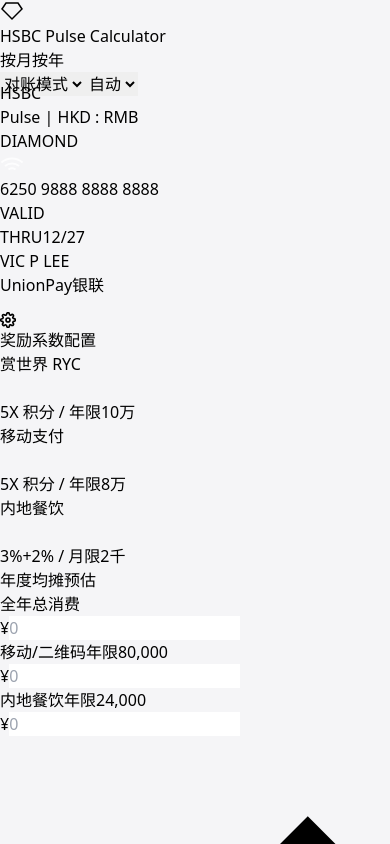
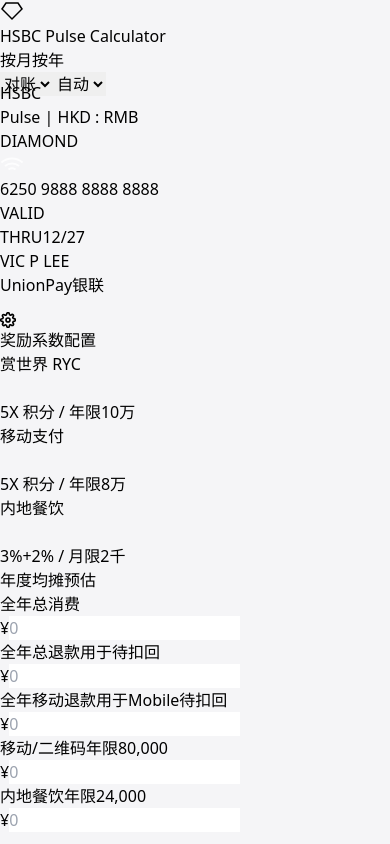
Before and after one commit to Williamsjs0727/pulse-calculator, a React (Vite) app: page / in a window 390 px wide. Both pictures are taken after a click on the button "按年". Shown: the top 844 px of the page. Built offline with nearby package versions, Linux system fonts and the light colour scheme.

Commit message:
feat: improve mobile nav and add refund/clawback controls

```diff
--- a/src/App.jsx
+++ b/src/App.jsx
@@ -694,6 +694,12 @@
       totalSpend: toSafeNumber(row.totalSpend),
       mobilePaySpend: toSafeNumber(row.mobilePaySpend),
       diningSpend: toSafeNumber(row.diningSpend),
+      totalRefundSpend: toSafeNumber(row.totalRefundSpend),
+      mobileRefundSpend: toSafeNumber(row.mobileRefundSpend),
+      diningRefundSpend: toSafeNumber(row.diningRefundSpend),
+      pendingBaseClawback: toSafeNumber(row.pendingBaseClawback),
+      pendingRycClawback: toSafeNumber(row.pendingRycClawback),
+      pendingMobileClawback: toSafeNumber(row.pendingMobileClawback),
       __index: index,
     }))
     .sort((a, b) => {
@@ -709,6 +715,8 @@
   const yearlyTotal = toSafeNumber(yearlyData?.totalSpend);
   const yearlyMobile = toSafeNumber(yearlyData?.mobilePaySpend);
   const yearlyDining = toSafeNumber(yearlyData?.diningSpend);
+  const yearlyTotalRefund = toSafeNumber(yearlyData?.totalRefundSpend);
+  const yearlyMobileRefund = toSafeNumber(yearlyData?.mobileRefundSpend);
   const forceThreshold = Boolean(yearlyData?.forceThreshold);
 
   return Array.from({ length: monthCount }, (_, index) => ({
@@ -716,6 +724,8 @@
     totalSpend: yearlyTotal / monthCount,
     mobilePaySpend: yearlyMobile / monthCount,
     diningSpend: yearlyDining / monthCount,
+    totalRefundSpend: yearlyTotalRefund / monthCount,
+    mobileRefundSpend: yearlyMobileRefund / monthCount,
     forceThreshold,
     __index: index,
   }));
@@ -796,7 +806,10 @@
     });
   } else {
     const y = inputData;
-    totalSpend = toSafeNumber(y.totalSpend);
+    totalSpend = toSafeNumber(
+      y.totalNetSpend ??
+      (toSafeNumber(y.totalSpend) - toSafeNumber(y.totalRefundSpend))
+    );
     rcBase = totalSpend * CONSTANTS.BASE_RATE;
 
     if (activities.ryc) {
@@ -804,7 +817,11 @@
       rcRyc = rycUsed * CONSTANTS.RYC_RATE;
     }
     if (activities.mobilePay) {
-      mpUsed = Math.min(Math.max(toSafeNumber(y.mobilePaySpend), 0), CONSTANTS.MP_CAP_RMB);
+      const yearlyMobileNet = toSafeNumber(
+        y.mobileNetSpend ??
+        (toSafeNumber(y.mobilePaySpend) - toSafeNumber(y.mobileRefundSpend))
+      );
+      mpUsed = Math.min(Math.max(yearlyMobileNet, 0), CONSTANTS.MP_CAP_RMB);
       rcMobile = mpUsed * CONSTANTS.MP_RATE;
     }
     if (activities.dining && toSafeNumber(y.diningSpend) > 0) {
@@ -1004,10 +1021,26 @@
   pendingMobileClawback: 0,
 });
 
+const createYearlyRecord = () => ({
+  totalSpend: 0,
+  mobilePaySpend: 0,
+  diningSpend: 0,
+  totalRefundSpend: 0,
+  mobileRefundSpend: 0,
+  forceThreshold: true,
+});
+
 export default function PulseLiquidFixed() {
   const [activeTab, setActiveTab] = useState('monthly');
   const [activities, setActivities] = useState({ ryc: true, mobilePay: true, dining: true });
   const [includePendingDining, setIncludePendingDining] = useState(false);
+  const [deductPendingClawback, setDeductPendingClawback] = useState(() => {
+    try {
+      return localStorage.getItem('pulse-deduct-pending-clawback') === '1';
+    } catch {
+      return false;
+    }
+  });
   const [calcMode, setCalcMode] = useState(() => {
     try {
       return localStorage.getItem('pulse-calc-mode') || 'reconcile';
@@ -1024,7 +1057,7 @@
   });
   const [resolvedTheme, setResolvedTheme] = useState('light');
   const [months, setMonths] = useState([createMonthRecord(1)]);
-  const [yearly, setYearly] = useState({ totalSpend: 0, mobilePaySpend: 0, diningSpend: 0, forceThreshold: true });
+  const [yearly, setYearly] = useState(createYearlyRecord());
 
   const result = useMemo(
     () =>
@@ -1053,6 +1086,10 @@
     setActiveTab('monthly');
   };
 
+  const displayedTotalRc = result.totalRc - (deductPendingClawback ? result.pendingClawbackTotal : 0);
+  const displayedAsiaMiles = displayedTotalRc * CONSTANTS.RC_TO_ASIAMILES;
+  const displayedReturnRate = result.totalSpend > 0 ? (displayedTotalRc / result.totalSpend) * 100 : 0;
+
   useEffect(() => {
     const matcher = window.matchMedia('(prefers-color-scheme: dark)');
 
@@ -1080,6 +1117,14 @@
       void error;
     }
   }, [calcMode]);
+
+  useEffect(() => {
+    try {
+      localStorage.setItem('pulse-deduct-pending-clawback', deductPendingClawback ? '1' : '0');
+    } catch (error) {
+      void error;
+    }
+  }, [deductPendingClawback]);
 
   useEffect(() => {
     try {
@@ -1113,24 +1158,24 @@
 
       {/* 悬浮导航栏 */}
       <nav className="fixed top-4 md:top-6 left-0 right-0 z-50 px-4 flex justify-center">
-        <div className="bg-white/70 dark:bg-gray-900/70 backdrop-blur-2xl rounded-full shadow-[0_10px_40px_-10px_rgba(0,0,0,0.1)] border border-white/40 dark:border-white/10 pl-4 pr-1.5 py-1.5 md:pl-6 md:pr-2 md:py-2 flex items-center gap-3 md:gap-6 w-full max-w-[360px] md:max-w-max justify-between md:justify-start transition-all duration-300">
-          <div className="flex items-center gap-2">
+        <div className="bg-white/70 dark:bg-gray-900/70 backdrop-blur-2xl rounded-[1.4rem] md:rounded-full shadow-[0_10px_40px_-10px_rgba(0,0,0,0.1)] border border-white/40 dark:border-white/10 px-3 py-2 md:pl-6 md:pr-2 md:py-2 flex flex-col md:flex-row items-stretch md:items-center gap-2 md:gap-6 w-full max-w-[390px] md:max-w-max transition-all duration-300">
+          <div className="flex items-center gap-2 min-w-0">
             <div className="w-7 h-7 md:w-8 md:h-8 rounded-full bg-black dark:bg-white flex items-center justify-center text-white dark:text-black shadow-lg">
                <div className="scale-75"><Icons.Diamond /></div>
             </div>
-            <span className="font-bold text-sm md:text-lg tracking-tight text-gray-900 dark:text-white">
+            <span className="font-bold text-sm md:text-lg tracking-tight text-gray-900 dark:text-white leading-tight">
               HSBC Pulse <span className="text-[#db0011] dark:text-[#ff4d4d]">Calculator</span>
             </span>
           </div>
 
-          <div className="flex items-center gap-2">
-            <div className="bg-gray-100/50 dark:bg-white/10 p-1 rounded-full flex backdrop-blur-md">
+          <div className="flex items-center gap-1.5 w-full md:w-auto">
+            <div className="bg-gray-100/50 dark:bg-white/10 p-1 rounded-full flex backdrop-blur-md flex-1 md:flex-none">
               {['monthly', 'yearly'].map(t => (
                 <button
                   key={t}
                   onClick={() => setActiveTab(t)}
                   className={`
-                    px-4 py-1.5 md:px-6 md:py-2.5 rounded-full text-[10px] md:text-xs font-bold transition-all duration-300
+                    flex-1 md:flex-none px-2.5 py-1.5 md:px-6 md:py-2.5 rounded-full text-[10px] md:text-xs font-bold transition-all duration-300
                     ${activeTab === t
                       ? 'bg-white dark:bg-gray-800 text-black dark:text-white shadow-[0_4px_12px_rgba(0,0,0,0.08)]'
                       : 'text-gray-400 dark:text-gray-400 hover:text-gray-600 dark:hover:text-gray-200'
@@ -1144,15 +1189,15 @@
             <select
               value={calcMode}
               onChange={(event) => setCalcMode(event.target.value)}
-              className="rounded-full px-3 py-2 text-[10px] md:text-xs font-bold bg-white/80 dark:bg-black/40 border border-white/40 dark:border-white/10 text-gray-600 dark:text-gray-200 backdrop-blur-md"
+              className="rounded-full px-2.5 py-2 text-[10px] md:text-xs font-bold bg-white/80 dark:bg-black/40 border border-white/40 dark:border-white/10 text-gray-600 dark:text-gray-200 backdrop-blur-md w-[92px] md:w-auto"
             >
-              <option value="reconcile">对账模式</option>
-              <option value="estimate">估算模式</option>
+              <option value="reconcile">对账</option>
+              <option value="estimate">估算</option>
             </select>
             <select
               value={themeMode}
               onChange={(event) => setThemeMode(event.target.value)}
-              className="rounded-full px-3 py-2 text-[10px] md:text-xs font-bold bg-white/80 dark:bg-black/40 border border-white/40 dark:border-white/10 text-gray-600 dark:text-gray-200 backdrop-blur-md"
+              className="rounded-full px-2.5 py-2 text-[10px] md:text-xs font-bold bg-white/80 dark:bg-black/40 border border-white/40 dark:border-white/10 text-gray-600 dark:text-gray-200 backdrop-blur-md w-[78px] md:w-auto"
             >
               <option value="system">自动</option>
               <option value="light">浅色</option>
@@ -1162,7 +1207,7 @@
         </div>
       </nav>
 
-      <main className="relative z-10 max-w-4xl mx-auto px-4 pt-28 md:pt-32 space-y-8 md:space-y-12">
+      <main className="relative z-10 max-w-4xl mx-auto px-4 pt-40 md:pt-32 space-y-8 md:space-y-12">
 
         {/* 卡片区 */}
         <section className="animate-in fade-in slide-in-from-bottom-6 duration-700">
@@ -1207,10 +1252,27 @@
                            </span>
                            <button onClick={() => removeMonth(m.id)} className="text-gray-300 dark:text-gray-600 hover:text-red-500 dark:hover:text-red-400 transition-colors p-2"><Icons.Trash /></button>
                         </div>
-                        <div className="grid grid-cols-1 md:grid-cols-10 gap-4 md:gap-6">
-                           <div className="md:col-span-4"><LiquidInput label="当月总消费" value={m.totalSpend} onChange={v => updateMonth(m.id, 'totalSpend', v)} /></div>
-                           <div className="md:col-span-3"><LiquidInput label="餐饮消费" subLabel={activities.dining ? "封顶2k" : null} disabled={!activities.dining} value={m.diningSpend} onChange={v => updateMonth(m.id, 'diningSpend', v)} /></div>
-                           <div className="md:col-span-3"><LiquidInput label="移动支付" subLabel={activities.mobilePay ? "封顶8w" : null} disabled={!activities.mobilePay} value={m.mobilePaySpend} onChange={v => updateMonth(m.id, 'mobilePaySpend', v)} /></div>
+                        <div className="space-y-4 md:space-y-5">
+                          <div className="grid grid-cols-1 md:grid-cols-10 gap-4 md:gap-6">
+                             <div className="md:col-span-4"><LiquidInput label="当月总消费" value={m.totalSpend} onChange={v => updateMonth(m.id, 'totalSpend', v)} /></div>
+                             <div className="md:col-span-3"><LiquidInput label="餐饮消费" subLabel={activities.dining ? "封顶2k" : null} disabled={!activities.dining} value={m.diningSpend} onChange={v => updateMonth(m.id, 'diningSpend', v)} /></div>
+                             <div className="md:col-span-3"><LiquidInput label="移动支付" subLabel={activities.mobilePay ? "封顶8w" : null} disabled={!activities.mobilePay} value={m.mobilePaySpend} onChange={v => updateMonth(m.id, 'mobilePaySpend', v)} /></div>
+                          </div>
+                          <div className="grid grid-cols-1 md:grid-cols-2 gap-4 md:gap-6">
+                            <LiquidInput
+                              label="当月退款"
+                              subLabel="用于待扣回"
+                              value={m.totalRefundSpend}
+                              onChange={v => updateMonth(m.id, 'totalRefundSpend', v)}
+                            />
+                            <LiquidInput
+                              label="移动退款"
+                              subLabel={activities.mobilePay ? "用于Mobile待扣回" : null}
+                              disabled={!activities.mobilePay}
+                              value={m.mobileRefundSpend}
+                              onChange={v => updateMonth(m.id, 'mobileRefundSpend', v)}
+                            />
+                          </div>
                         </div>
                      </div>
                   </div>
@@ -1229,6 +1291,22 @@
 
                <div className="space-y-6 md:space-y-8">
                   <LiquidInput label="全年总消费" value={yearly.totalSpend} onChange={v => setYearly({...yearly, totalSpend: v})} />
+
+                  <div className="grid grid-cols-1 md:grid-cols-2 gap-6 md:gap-8">
+                     <LiquidInput
+                       label="全年总退款"
+                       subLabel="用于待扣回"
+                       value={yearly.totalRefundSpend}
+                       onChange={v => setYearly({...yearly, totalRefundSpend: v})}
+                     />
+                     <LiquidInput
+                       label="全年移动退款"
+                       subLabel={activities.mobilePay ? "用于Mobile待扣回" : null}
+                       disabled={!activities.mobilePay}
+                       value={yearly.mobileRefundSpend}
+                       onChange={v => setYearly({...yearly, mobileRefundSpend: v})}
+                     />
+                  </div>
 
                   <div className="grid grid-cols-1 md:grid-cols-2 gap-6 md:gap-8">
                      <LiquidInput label="移动/二维码" subLabel="年限80,000" disabled={!activities.mobilePay} value={yearly.mobilePaySpend} onChange={v => setYearly({...yearly, mobilePaySpend: v})} />
@@ -1286,19 +1364,24 @@
                         {includePendingDining ? '已计入待定餐饮 RC' : '未计入待定餐饮 RC（默认）'}
                       </div>
                     )}
+                    {calcMode === 'reconcile' && result.pendingClawbackTotal > 0 && (
+                      <div className="text-[10px] text-gray-500">
+                        {deductPendingClawback ? '总 RC 已扣除待扣回值' : '总 RC 目前未扣除待扣回值'}
+                      </div>
+                    )}
                     <div className="flex items-baseline gap-2 md:gap-3 flex-wrap">
-                       <span className="text-6xl md:text-8xl font-bold tracking-tighter text-white">{result.totalRc.toFixed(0)}</span>
-                       <span className="text-2xl md:text-3xl text-gray-600 font-light tracking-tight">.{result.totalRc.toFixed(2).split('.')[1]} <span className="text-lg md:text-xl font-bold text-gray-700">RC</span></span>
+                       <span className="text-6xl md:text-8xl font-bold tracking-tighter text-white">{displayedTotalRc.toFixed(0)}</span>
+                       <span className="text-2xl md:text-3xl text-gray-600 font-light tracking-tight">.{displayedTotalRc.toFixed(2).split('.')[1]} <span className="text-lg md:text-xl font-bold text-gray-700">RC</span></span>
                     </div>
                   </div>
 
                   <div className="grid grid-cols-2 gap-4 md:gap-6 mt-8 md:mt-12 lg:mt-0">
                      <div className="p-4 md:p-6 rounded-2xl md:rounded-[2rem] bg-white/5 backdrop-blur-sm hover:bg-white/10 transition-colors">
-                       <div className="text-xl md:text-3xl font-bold tracking-tight text-gray-100">{result.asiaMiles.toLocaleString()}</div>
+                       <div className="text-xl md:text-3xl font-bold tracking-tight text-gray-100">{displayedAsiaMiles.toLocaleString()}</div>
                        <div className="text-[9px] md:text-[10px] text-gray-500 font-bold uppercase tracking-widest mt-2">Asia Miles</div>
                      </div>
                      <div className="p-4 md:p-6 rounded-2xl md:rounded-[2rem] bg-white/5 backdrop-blur-sm hover:bg-white/10 transition-colors">
-                       <div className="text-xl md:text-3xl font-bold tracking-tight text-gray-100">{result.returnRate.toFixed(2)}%</div>
+                       <div className="text-xl md:text-3xl font-bold tracking-tight text-gray-100">{displayedReturnRate.toFixed(2)}%</div>
                        <div className="text-[9px] md:text-[10px] text-gray-500 font-bold uppercase tracking-widest mt-2">Return Rate</div>
                      </div>
                   </div>
@@ -1336,8 +1419,16 @@
                   )}
                   {calcMode === 'reconcile' && result.pendingClawbackTotal > 0 && (
                     <div className="rounded-2xl bg-amber-500/10 border border-amber-300/20 px-4 py-4 space-y-3">
-                      <div className="text-[10px] uppercase tracking-widest text-amber-300">
-                        待扣回 RC（不影响当前 Earned）
+                      <div className="flex items-center justify-between gap-4">
+                        <div>
+                          <div className="text-[10px] uppercase tracking-widest text-amber-300">
+                            待扣回 RC
+                          </div>
+                          <div className="text-[10px] text-amber-100/80">
+                            默认关闭；开启后总 RC 会减去待扣回数量。
+                          </div>
+                        </div>
+                        <Toggle checked={deductPendingClawback} onChange={setDeductPendingClawback} />
                       </div>
                       <div className="grid grid-cols-4 gap-3 text-[10px] text-amber-100 font-mono">
                         <div>Base<br/><span className="text-sm font-bold">{result.pendingBaseClawback}</span></div>
```
